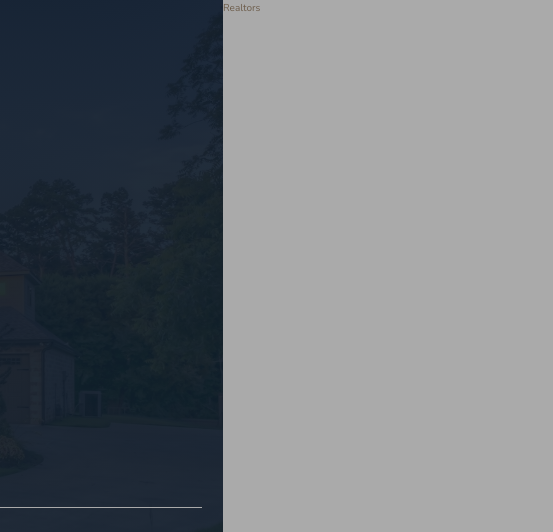
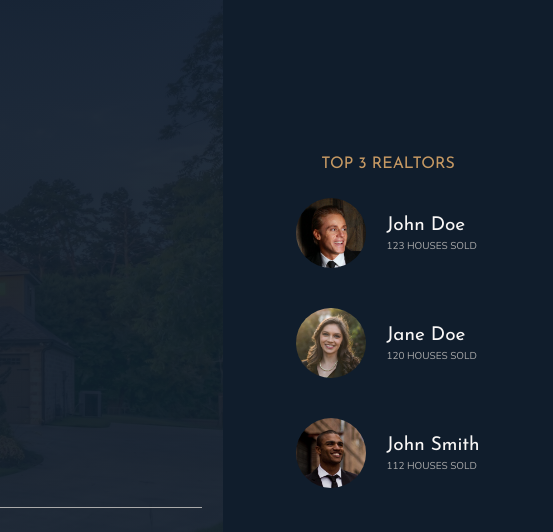
Before and after one commit to AkhlakurRahman/realtor, a website: page index.html in a window 1280 px wide. Shown: the top 532 px of the page, 727-1280 px from the left. Drawn offline with nearby package versions, Linux system fonts and the light colour scheme.

Commit message:
realtors section completed

```diff
--- a/index.html
+++ b/index.html
@@ -34,7 +34,26 @@
 		</div>
 
 		<div class="realtors">
-			Realtors
+			<h3 class="heading-3">Top 3 Realtors</h3>
+			<div class="realtors__list">
+				<img src="./img/realtor-1.jpeg" alt="Realtor 1" class="realtors__img" />
+				<div class="realtors__details">
+					<h4 class="heading-4 heading-4--light">John Doe</h4>
+					<p class="realtors__sold">123 houses sold</p>
+				</div>
+
+				<img src="./img/realtor-2.jpeg" alt="Realtor 2" class="realtors__img" />
+				<div class="realtors__details">
+					<h4 class="heading-4 heading-4--light">Jane Doe</h4>
+					<p class="realtors__sold">120 houses sold</p>
+				</div>
+
+				<img src="./img/realtor-3.jpeg" alt="Realtor 3" class="realtors__img" />
+				<div class="realtors__details">
+					<h4 class="heading-4 heading-4--light">John Smith</h4>
+					<p class="realtors__sold">112 houses sold</p>
+				</div>
+			</div>
 		</div>
 
 		<div class="features">
--- a/sass/_realtors.scss
+++ b/sass/_realtors.scss
@@ -1,4 +1,31 @@
 .realtors {
-	background-color: $color-grey-light-2;
+	background-color: $color-secondary;
 	grid-column: col-start 7 / full-width-end;
+	padding: 3rem;
+
+	display: grid;
+	align-content: center;
+	justify-content: center;
+	justify-items: center;
+	grid-row-gap: 2rem;
+
+	&__list {
+		display: grid;
+		grid-template-columns: min-content max-content;
+		grid-column-gap: 2rem;
+		grid-row-gap: 5vh;
+		align-items: center;
+	}
+
+	&__img {
+		width: 7rem;
+		border-radius: 50%;
+		display: block;
+	}
+
+	&__sold {
+		color: $color-grey-light-2;
+		text-transform: uppercase;
+		margin-top: -3px;
+	}
 }
```
Also changed, not shown: css/style.css.
